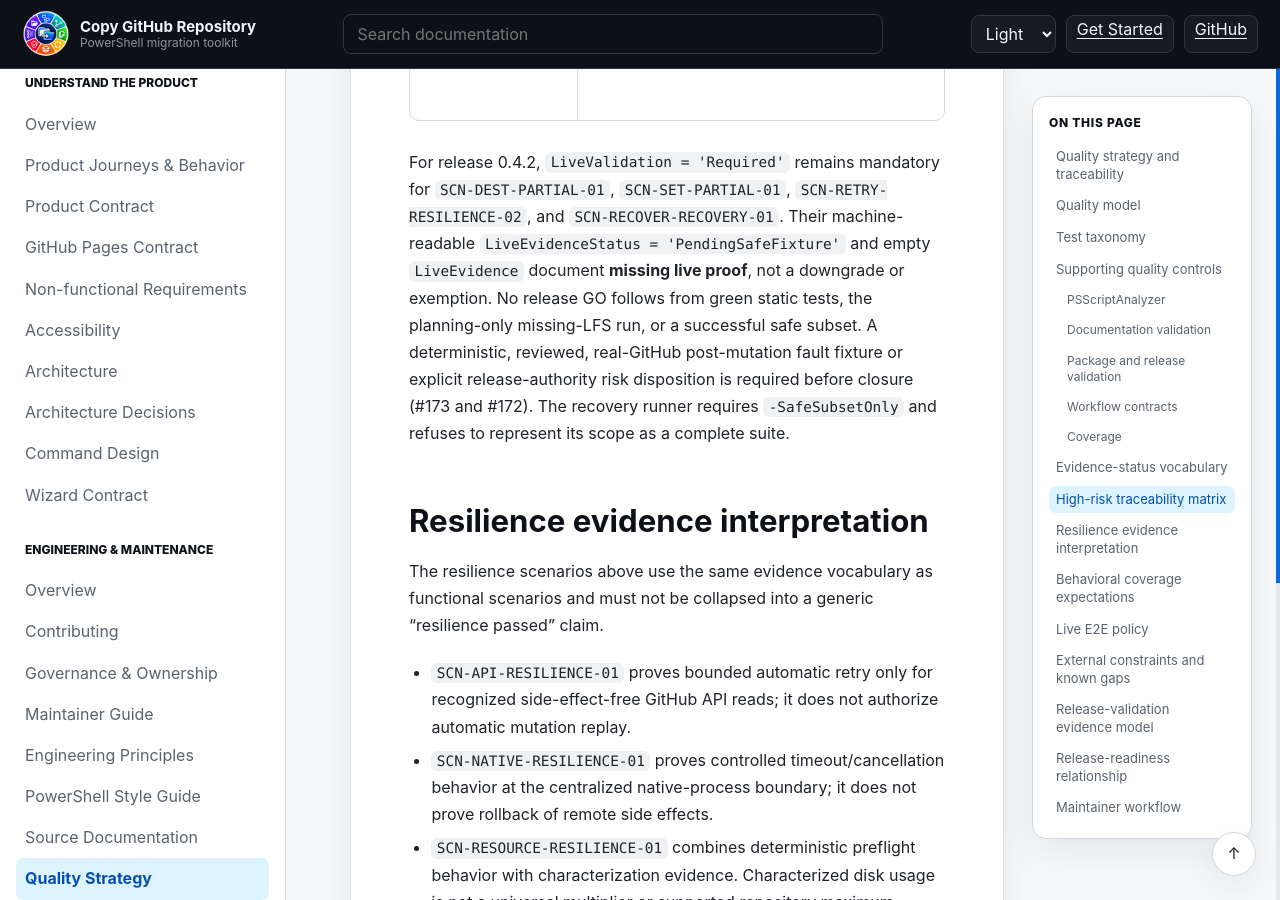
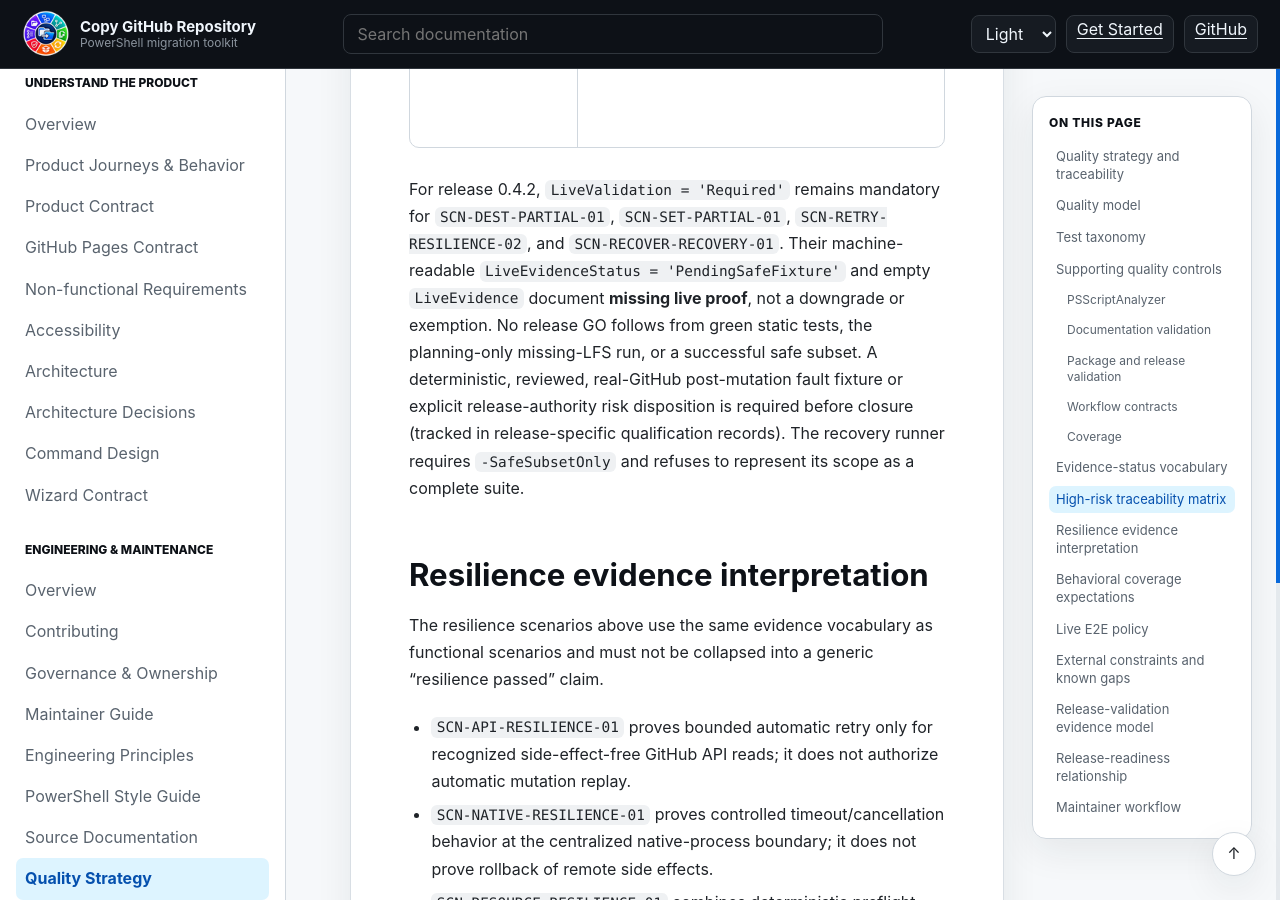
Before and after one commit to infoconex/copy-github-repo, a Jekyll site: the page built from docs/engineering/quality-strategy.md, in a window 1280 px wide and 900 px high, scrolled down 7153 px. Built offline with Jekyll 4.4.1, drawn with Linux system fonts in a browser that asks for light colours.

Commit message:
docs: keep durable quality strategy independent of transient issue identifiers (#173)

```diff
--- a/docs/engineering/quality-strategy.md
+++ b/docs/engineering/quality-strategy.md
@@ -83,23 +83,23 @@ This matrix is a human-readable index, not a replacement for the machine-readabl
 | Planning / immutable source state — `CAP-PLAN`, `SCN-PLAN-*` | `ApprovedSourceState.Tests.ps1`, `StaleStateSafety.Tests.ps1`, `RiskFailurePaths.Tests.ps1` | Exercised indirectly by copy E2E harnesses | See immutable `v0.1.0` qualification evidence for exact-candidate live-run status |
 | Snapshot — `CAP-SNAP`, `SCN-SNAP-*` | `NewDestinationSnapshot.Tests.ps1`, `SnapshotPagination.Tests.ps1`, `Provenance.Tests.ps1` | `Invoke-SnapshotEndToEndTests.ps1` | See immutable `v0.1.0` qualification evidence for exact-candidate live-run status |
 | FullHistory — `CAP-HIST`, `SCN-HIST-*` | `FullHistory.Tests.ps1`, `ApprovedSourceState.Tests.ps1` | `Invoke-FullHistoryEndToEndTests.ps1` | See immutable `v0.1.0` qualification evidence for exact-candidate live-run status |
-| Existing-destination replacement — `CAP-DEST`, `SCN-DEST-*` | `ExistingDestinationReplacement.Tests.ps1`, `ReplacementExecutionEvidence.Tests.ps1`, `Recovery.Tests.ps1` | `Invoke-RecoveryEndToEndTests.ps1 -SafeSubsetOnly` provides a controlled real-GitHub happy-path fixture; the partial-failure fixture remains pending | `SCN-DEST-HAPPY-01` needs exact-candidate live execution; `SCN-DEST-PARTIAL-01` is Required/live-unverified (#173) |
+| Existing-destination replacement — `CAP-DEST`, `SCN-DEST-*` | `ExistingDestinationReplacement.Tests.ps1`, `ReplacementExecutionEvidence.Tests.ps1`, `Recovery.Tests.ps1` | `Invoke-RecoveryEndToEndTests.ps1 -SafeSubsetOnly` provides a controlled real-GitHub happy-path fixture; the partial-failure fixture remains pending | `SCN-DEST-HAPPY-01` needs exact-candidate live execution; `SCN-DEST-PARTIAL-01` is Required/live-unverified (pending 0.4.2 live evidence) |
 | Same-name archive/replace — `CAP-SAME`, `SCN-SAME-*` | `SameNameExecution.Tests.ps1`, `SameNameSafety.Tests.ps1`, `SameNameFullHistory.Tests.ps1` | `Invoke-SameNameEndToEndTests.ps1`, `Invoke-SameNameFullHistoryEndToEndTests.ps1` | See immutable `v0.1.0` qualification evidence for exact-candidate live-run status |
 | Git LFS — `CAP-LFS`, `SCN-LFS-*` | `GitLfs.Tests.ps1` plus mode-specific integration tests | `Invoke-GitLfsEndToEndTests.ps1` | See immutable `v0.1.0` qualification evidence for exact-candidate live-run status |
-| Settings — `CAP-SET`, `SCN-SET-*` | `RepositorySettings.Tests.ps1` | `Invoke-RepositorySettingsEndToEndTests.ps1` tests supported settings success; no safe forced post-content settings failure fixture is qualified | `SCN-SET-PARTIAL-01` remains Required/live-unverified (#173) |
+| Settings — `CAP-SET`, `SCN-SET-*` | `RepositorySettings.Tests.ps1` | `Invoke-RepositorySettingsEndToEndTests.ps1` tests supported settings success; no safe forced post-content settings failure fixture is qualified | `SCN-SET-PARTIAL-01` remains Required/live-unverified (pending 0.4.2 live evidence) |
 | Protection — `CAP-PROT`, `SCN-PROT-*` | `Protection.Tests.ps1`, `ProtectionRestoreStatus.Tests.ps1` | Live verification may be constrained by repository/account plan features | See immutable `v0.1.0` qualification evidence for exact-candidate live-run status and constraints |
 | Wizard — `CAP-WIZ`, wizard `SCN-*` | Wizard Unit suites plus `WizardMigrationIntegration.Tests.ps1`, `WizardOrchestration.Tests.ps1` | Underlying migration E2E harnesses validate engine behavior; wizard-specific live use is not required for every release | No independent wizard-specific live claim is made here |
-| Verification / recovery — `CAP-VERIFY`, `CAP-EVID`, `SCN-*-VERIFY`, `SCN-*-PARTIAL`, `SCN-*-RECOVERY` | `Recovery.Tests.ps1`, `RiskFailurePaths.Tests.ps1`, `ReplacementExecutionEvidence.Tests.ps1`, relevant mode suites | Safe recovery harness subset confirms planning rejection and real-GitHub replacement success only; it does not inject a post-mutation failure | `SCN-RECOVER-RECOVERY-01` remains Required/live-unverified (#173) |
+| Verification / recovery — `CAP-VERIFY`, `CAP-EVID`, `SCN-*-VERIFY`, `SCN-*-PARTIAL`, `SCN-*-RECOVERY` | `Recovery.Tests.ps1`, `RiskFailurePaths.Tests.ps1`, `ReplacementExecutionEvidence.Tests.ps1`, relevant mode suites | Safe recovery harness subset confirms planning rejection and real-GitHub replacement success only; it does not inject a post-mutation failure | `SCN-RECOVER-RECOVERY-01` remains Required/live-unverified (pending 0.4.2 live evidence) |
 | API throttling/transient reads — `SCN-API-RESILIENCE-01` | `GitHubApiAdapters.Tests.ps1` | Live rate-limit/service degradation is external and not required as a deterministic release fixture | Automatically tested; no live-release degradation claim |
 | Native timeout/controlled cancellation — `SCN-NATIVE-RESILIENCE-01` | `NativeCommandStreams.Tests.ps1` | Real native Git/Git LFS behavior is exercised by mode E2E harnesses; timeout injection itself is deterministic CI evidence | Automatically tested; exact-candidate live mutation evidence remains release-specific |
 | Local disk/temp exhaustion — `SCN-RESOURCE-RESILIENCE-01` | `LocalResourcePreflight.Tests.ps1` | Scale characterization supplies measured workspace evidence rather than a destructive low-disk live fixture | Characterized/automatically tested; no universal size limit claimed |
 | Retry after pre-mutation failure — `SCN-RETRY-RESILIENCE-01` | Retry/idempotency integration tests and prerequisite/stale-state suites | Normal copy E2E harnesses preserve the same pre-mutation guards | Automatically tested; no separate live retry requirement |
-| Retry after partial mutation — `SCN-RETRY-RESILIENCE-02` | Retry/idempotency integration tests, `Recovery.Tests.ps1`, replacement evidence suites | No independently qualified post-archive live failure fixture/retry yet; mocked tests are not remote proof | Required/live-unverified (#173), blocking 0.4.2 |
+| Retry after partial mutation — `SCN-RETRY-RESILIENCE-02` | Retry/idempotency integration tests, `Recovery.Tests.ps1`, replacement evidence suites | No independently qualified post-archive live failure fixture/retry yet; mocked tests are not remote proof | Required/live-unverified (pending 0.4.2 live evidence), blocking 0.4.2 |
 | Pagination and larger scale/resource dimensions — `SCN-SCALE-RESILIENCE-01` | `SnapshotPagination.Tests.ps1`, scale-characterization fixture/tests/workflow | Controlled local characterization plus live GitHub baseline characterization | Characterized; not an SLA or supported hard maximum |
 | Cross-platform interruption — `SCN-INTERRUPT-RESILIENCE-01` | `InterruptionContract.Tests.ps1`, `NativeCommandStreams.Tests.ps1` | Raw Ctrl+C/hard termination is intentionally not synthesized as a portable blocking E2E assertion | Deterministic portions automatically tested; host signal delivery constrained |
 | Distribution / release — `CAP-DIST`, `CAP-REL` | package, release, installer/uninstaller, provenance, workflow Contract suites | Clean install/update verification is release-process evidence rather than repository-copy E2E | `v0.1.0` publication, package discovery/install/import, release assets, checksum, SBOM, and attestations were completed and verified through the release process |
 
-For release 0.4.2, `LiveValidation = 'Required'` remains mandatory for `SCN-DEST-PARTIAL-01`, `SCN-SET-PARTIAL-01`, `SCN-RETRY-RESILIENCE-02`, and `SCN-RECOVER-RECOVERY-01`. Their machine-readable `LiveEvidenceStatus = 'PendingSafeFixture'` and empty `LiveEvidence` document **missing live proof**, not a downgrade or exemption. No release GO follows from green static tests, the planning-only missing-LFS run, or a successful safe subset. A deterministic, reviewed, real-GitHub post-mutation fault fixture or explicit release-authority risk disposition is required before closure (#173 and #172). The recovery runner requires `-SafeSubsetOnly` and refuses to represent its scope as a complete suite.
+For release 0.4.2, `LiveValidation = 'Required'` remains mandatory for `SCN-DEST-PARTIAL-01`, `SCN-SET-PARTIAL-01`, `SCN-RETRY-RESILIENCE-02`, and `SCN-RECOVER-RECOVERY-01`. Their machine-readable `LiveEvidenceStatus = 'PendingSafeFixture'` and empty `LiveEvidence` document **missing live proof**, not a downgrade or exemption. No release GO follows from green static tests, the planning-only missing-LFS run, or a successful safe subset. A deterministic, reviewed, real-GitHub post-mutation fault fixture or explicit release-authority risk disposition is required before closure (tracked in release-specific qualification records). The recovery runner requires `-SafeSubsetOnly` and refuses to represent its scope as a complete suite.
 
 ## Resilience evidence interpretation
 
```
